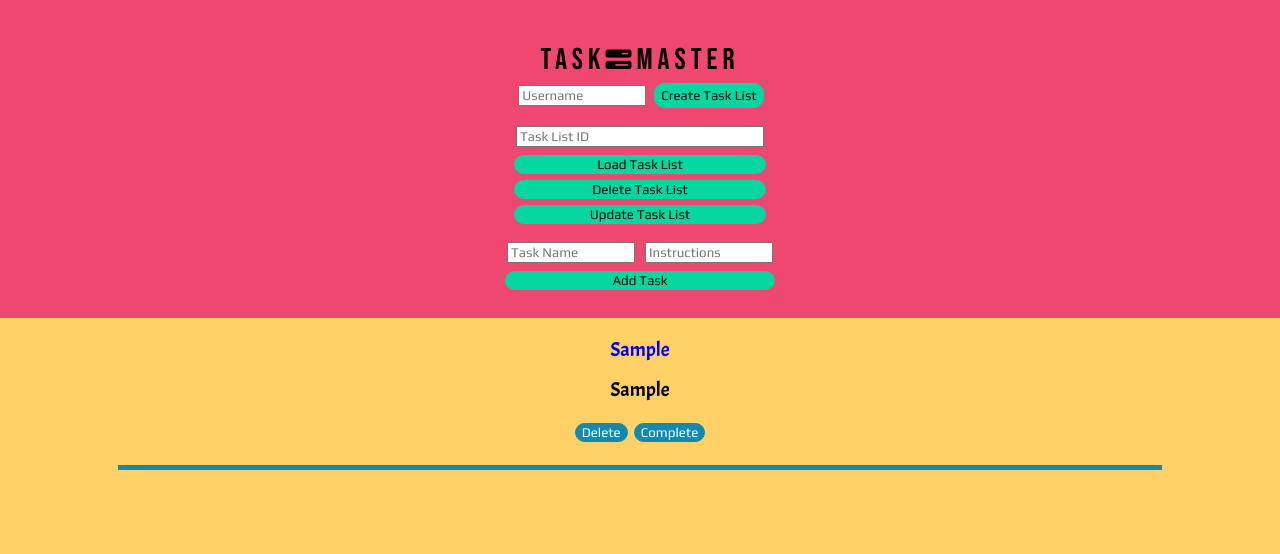
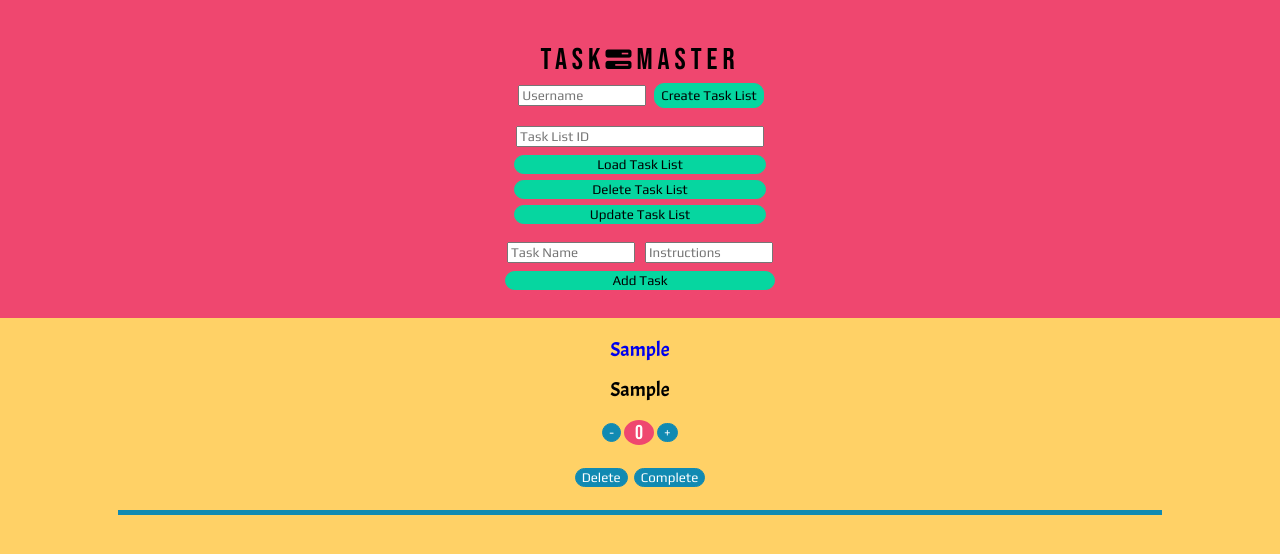
Before and after one commit to kv2461/task-master-mern, a React (Create React App) app: page / in a window 1280 px wide. Both pictures are taken after typing "Sample", "Sample" into the empty fields and a click on the button "Add Task". Shown: the top 554 px of the page. Built offline with nearby package versions, Linux system fonts and the light colour scheme; a web font is replaced by a local one.

Commit message:
added a taskcounter

```diff
--- a/src/App.css
+++ b/src/App.css
@@ -116,6 +116,23 @@ h1 {
   text-decoration: none;
 }
 
+.taskCounterContainer {
+  display: flex;
+  flex-direction: row;
+}
+
+.taskCounterContainer h4 {
+  display: flex;
+  justify-content: center;
+  align-items: center;
+  font-family: "Bebas Neue", cursive;
+  border: 2px solid #ef476f;
+  border-radius: 100%;
+  width: 1.3rem;
+  background-color: #ef476f;
+  color: white;
+}
+
 /* BUTTONS */
 
 .head button {
--- a/src/App.js
+++ b/src/App.js
@@ -39,7 +39,11 @@ function App() {
     task={task}
     handleDelete = {()=>deleteTask(task)}
     handleComplete= {()=>completeTask(task)}
+    handleIncrementCounter={()=>incrementTaskCounter(task)}
+    handleDecrementCounter={()=>decrementTaskCounter(task)}
   />);
+
+
 
 
   const addTask = () => {
@@ -48,13 +52,46 @@ function App() {
         key: uuidv4(),
         taskName: taskName,
         taskInstructions: taskInstructions,
-        taskCompleted: false
+        taskCompleted: false,
+        taskCounter: 0
       }])
       setTaskName('');
       setTaskInstructions('');
     } else {
       alert('Task needs a name')
     }
+  }
+
+  const incrementTaskCounter = (task) => {
+    const updatedList = taskList.map((t) => {
+      if (t.key === task.key) {
+        const updatedTask = {
+          ...t,
+          taskCounter:t.taskCounter+1
+        };
+
+        return updatedTask;
+      }
+      return t;
+    });
+
+    setTaskList(updatedList);
+  }
+
+  const decrementTaskCounter = (task) => {
+    const updatedList = taskList.map((t) => {
+      if (t.key === task.key) {
+        const updatedTask = {
+          ...t,
+          taskCounter:t.taskCounter-1
+        };
+
+        return updatedTask;
+      }
+      return t;
+    });
+
+    setTaskList(updatedList);
   }
 
   const completeTask = (task) => {
--- a/src/Components/TaskList.js
+++ b/src/Components/TaskList.js
@@ -1,6 +1,6 @@
 import React from 'react';
 
-export default function TaskList({task,handleDelete,handleComplete}) {
+export default function TaskList({task,handleDelete,handleComplete,handleDecrementCounter,handleIncrementCounter}) {
     return(
         <div className='taskContainer'>
             <h4
@@ -15,9 +15,14 @@ export default function TaskList({task,handleDelete,handleComplete}) {
             >
                 {task.taskInstructions}
             </h5>
+            <div className='taskCounterContainer'>
+                <button type='button' onClick={handleDecrementCounter}>-</button>
+                <h4>{task.taskCounter}</h4>
+                <button type='button' onClick={handleIncrementCounter}>+</button>
+            </div>
             <div className='taskButtons'>
-                <button onClick={handleDelete}>Delete</button>
-                <button type= 'button' onClick={handleComplete}>Complete</button>
+                <button type='button' onClick={handleDelete}>Delete</button>
+                <button type='button' onClick={handleComplete}>Complete</button>
             </div>
         </div>
     )
```
